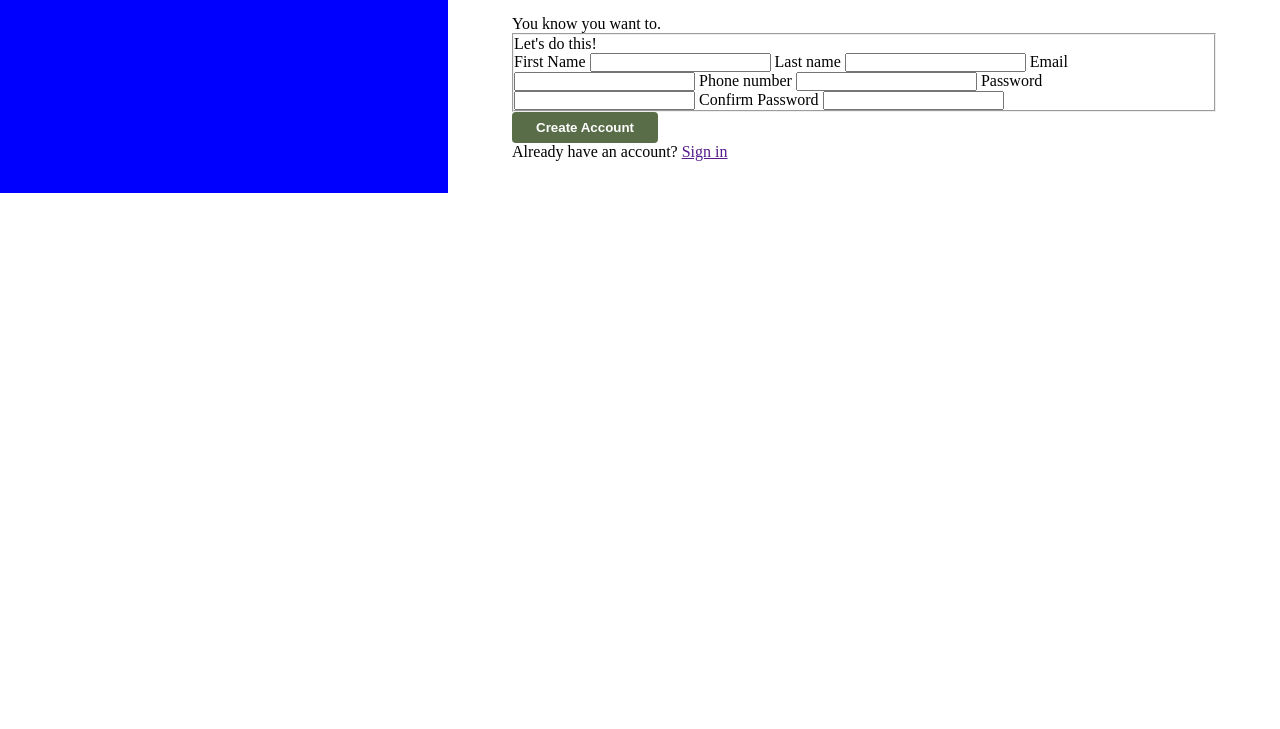
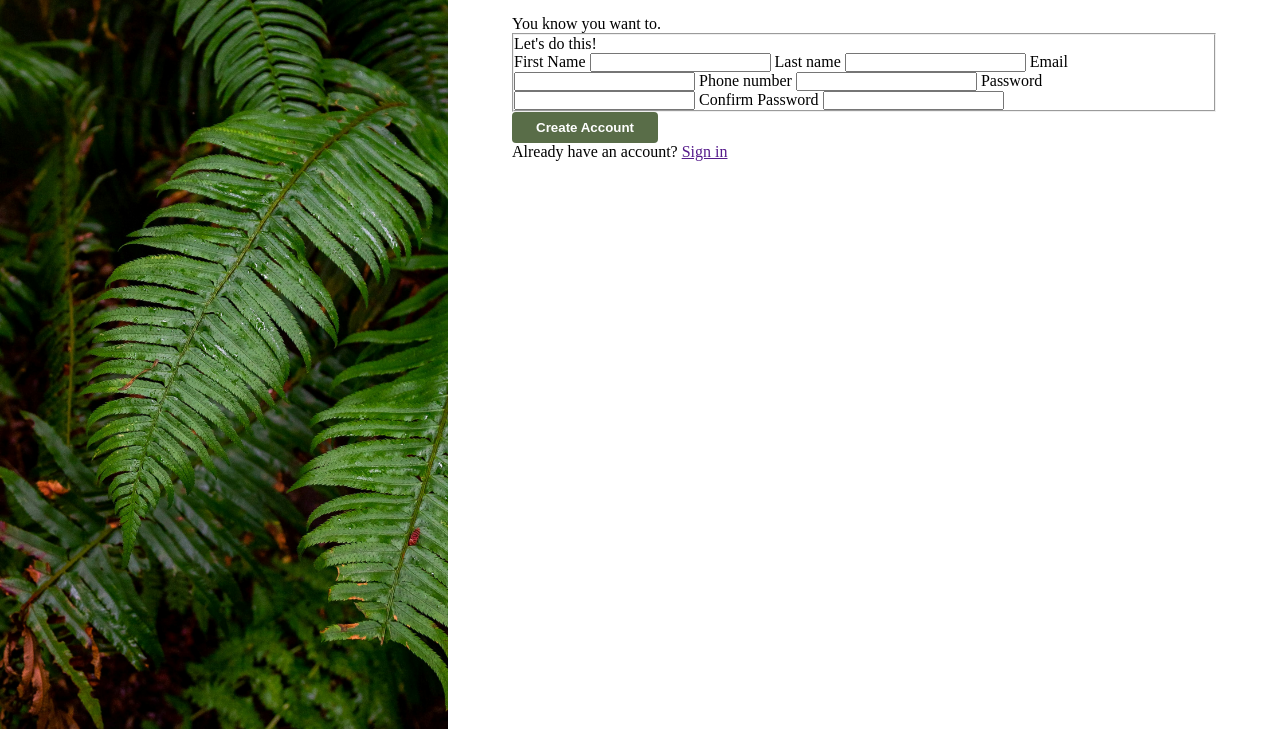
Before and after one commit to itspitso/sign-up-form, a plain HTML site: page index.html in a window 1280 px wide. Shown: the part 71-800 px from the top of the page. Drawn offline with Linux system fonts and the light colour scheme.

Commit message:
feat: added background image to the left container

```diff
--- a/style.css
+++ b/style.css
@@ -12,16 +12,18 @@
 
 #left {
     width: 100%;
-    height: 100%;
+    height: 100vh;
     background-color: blue;
     grid-column-start: 1;
     grid-column-end: 2;
+    background-image: url('./images/halie-west-25xggax4bSA-unsplash.jpg');
+    background-size: cover;
 
 }
 
 #right {
     width: 100%;
-    height: 100%;
+    height: 100vh;
     grid-column-start: 2;
     grid-column-end: 3;
     padding: 32px 64px;
```
Also changed, not shown: halie-west-25xggax4bSA-unsplash.jpg (deleted).
